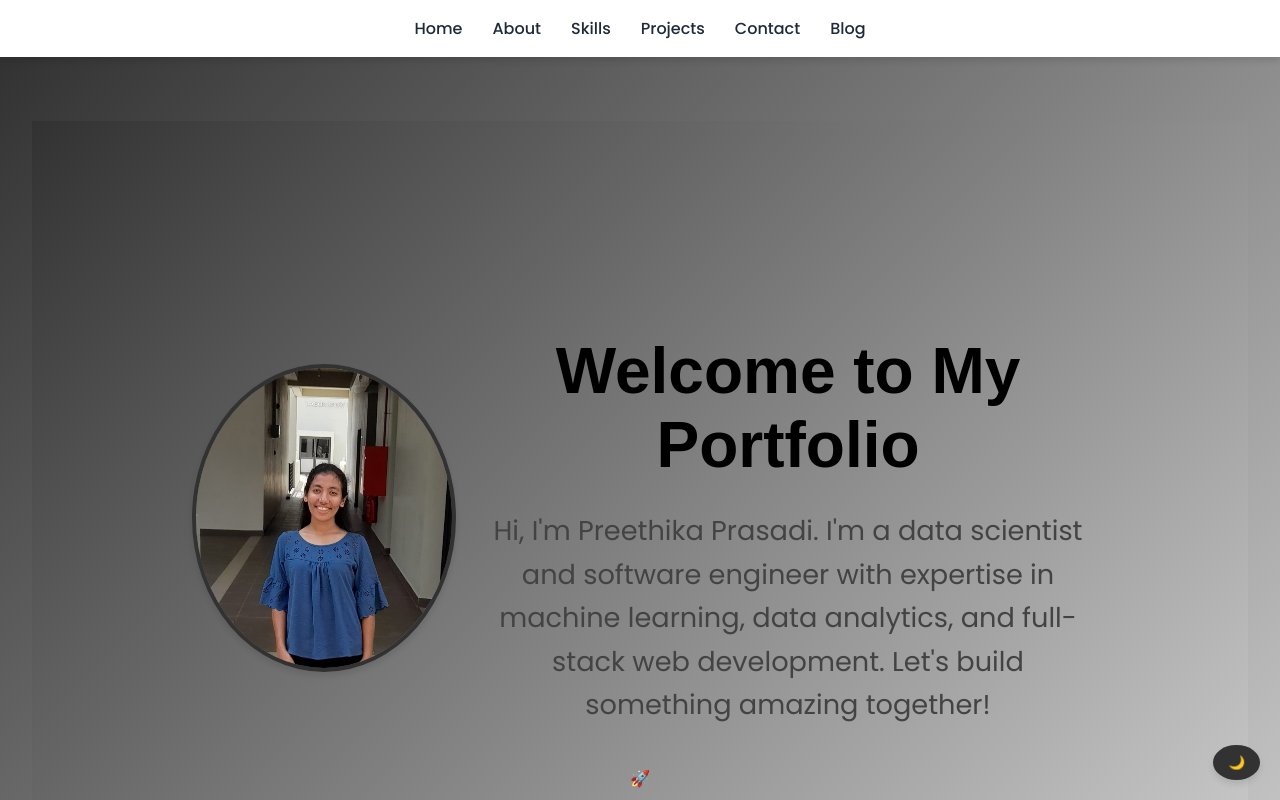
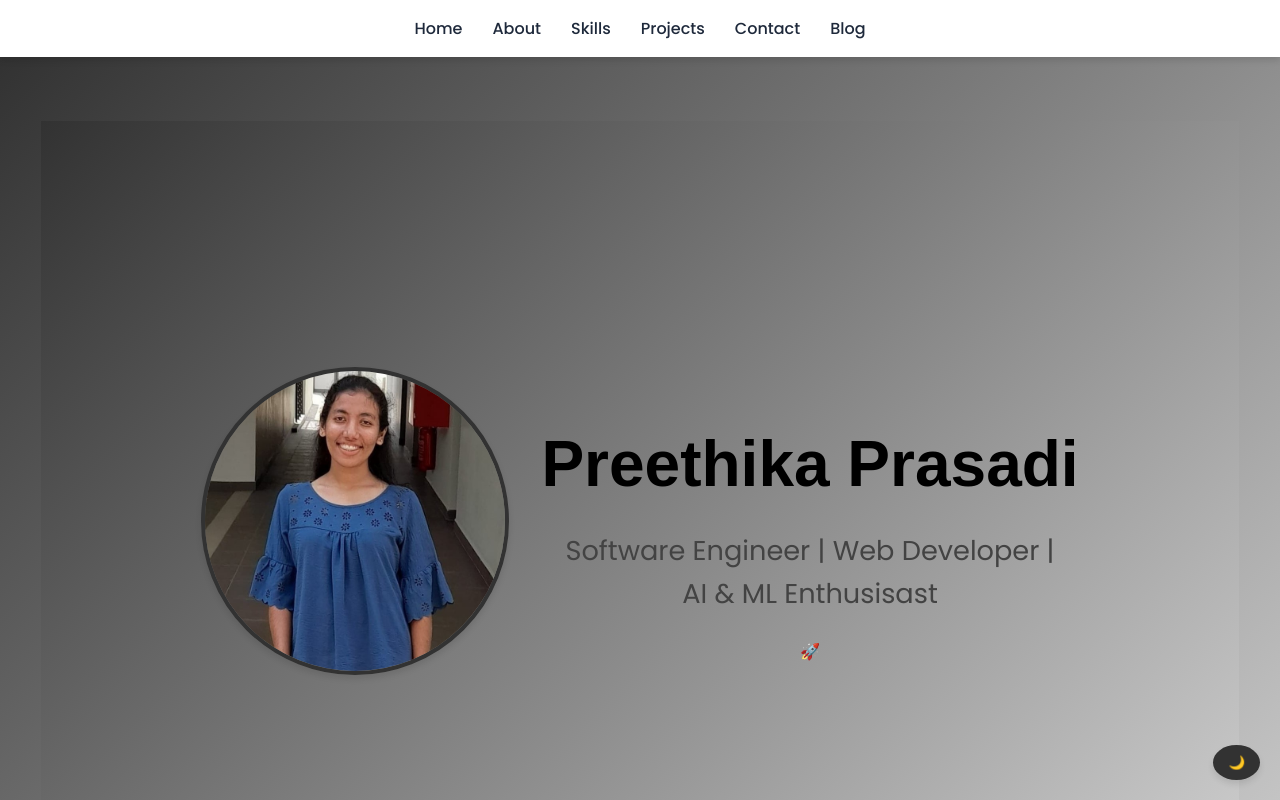
Before and after one commit to preethikaprasadi/Preethika_Prasadi-Portfolio, a React (Create React App) app: page / in a window 1280 px wide. Shown: the top 800 px of the page. Built offline with nearby package versions, Linux system fonts and the light colour scheme.

Commit message:
Update Home page

```diff
--- a/src/components/Home.js
+++ b/src/components/Home.js
@@ -1,6 +1,6 @@
 import React from 'react';
 import { motion } from 'framer-motion';
-import myPhoto from '../assets/preethika-photo.jpg'; // Import your photo
+import myPhoto from '../assets/preethika-photo1.jpg'; // Import your photo
 import './Home.css'; // Optional: Add custom styles for the home section
 
 const Home = () => {
@@ -30,20 +30,23 @@ const Home = () => {
           animate={{ opacity: 1, y: 0 }}
           transition={{ duration: 1, delay: 1 }}
         >
-          <h1 className="animate__animated animate__fadeInDown">Welcome to My Portfolio</h1>
+          <h1 className="animate__animated animate__fadeInDown">Preethika Prasadi</h1>
           <p className="animate__animated animate__fadeInUp animate__delay-1s">
-            Hi, I'm Preethika Prasadi. I'm a data scientist and software engineer with expertise in machine learning,
-            data analytics, and full-stack web development. Let's build something amazing together!
+            Software Engineer | Web Developer | <br/>
+            AI & ML Enthusisast
           </p>
-        </motion.div>
-      </div>
-      <motion.div
+          <motion.div
         className="floating"
         animate={{ y: [0, -20, 0] }}
         transition={{ duration: 3, repeat: Infinity, ease: "easeInOut" }}
       >
         🚀
       </motion.div>
+        </motion.div>
+      </div>
+      <>
+
+      </>
     </motion.div>
   );
 };
```
